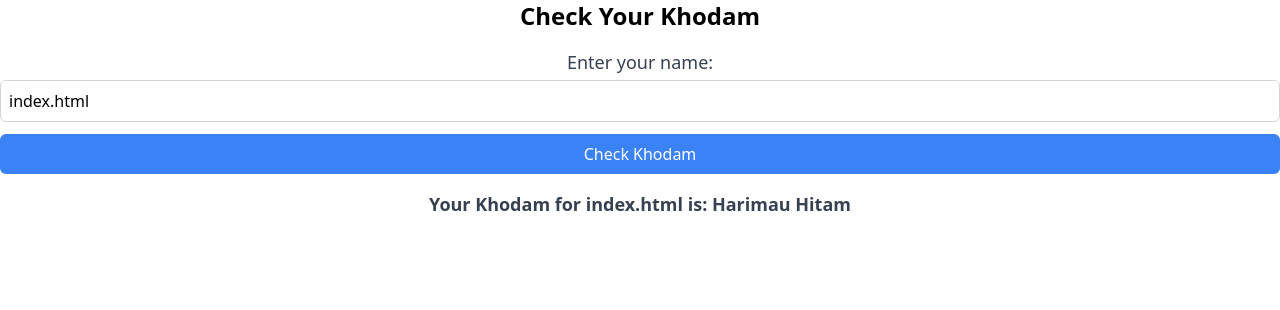
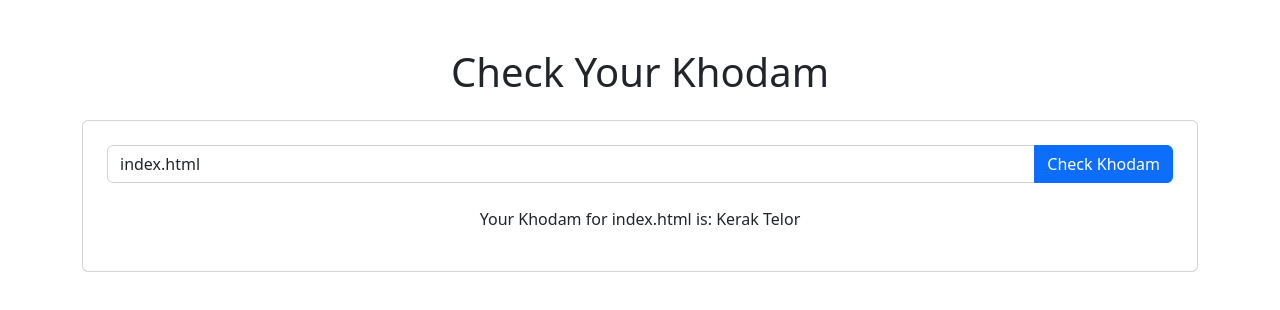
Before and after one commit to anggeryoga/cek-khodam, a plain HTML site: page index.html in a window 1280 px wide. Drawn offline with nearby package versions, Linux system fonts and the light colour scheme.

Commit message:
Update index.html

```diff
--- a/index.html
+++ b/index.html
@@ -4,25 +4,20 @@
     <meta charset="UTF-8">
     <meta name="viewport" content="width=device-width, initial-scale=1.0">
     <title>Check Your Khodam</title>
-    <script src="https://cdn.tailwindcss.com"></script>
-    <style>
-        body {
-            @apply bg-gray-100 flex items-center justify-center min-h-screen;
-        }
-        .container {
-            @apply bg-white p-6 rounded-lg shadow-lg;
-        }
-    </style>
+    <link href="https://cdn.jsdelivr.net/npm/bootstrap@5.2.0/dist/css/bootstrap.min.css" rel="stylesheet">
 </head>
 <body>
-    <div class="container text-center">
-        <h1 class="text-2xl font-bold mb-4">Check Your Khodam</h1>
-        <form id="khodamForm" class="mb-4">
-            <label for="name" class="block text-lg font-medium text-gray-700">Enter your name:</label>
-            <input type="text" id="name" name="name" required class="mt-1 block w-full p-2 border border-gray-300 rounded-md">
-            <button type="submit" class="mt-3 w-full bg-blue-500 text-white py-2 rounded-md">Check Khodam</button>
-        </form>
-        <p id="result" class="text-lg font-semibold text-gray-700"></p>
+    <div class="container mt-5">
+        <h1 class="text-center mb-4">Check Your Khodam</h1>
+        <div class="card p-4">
+            <form id="khodamForm" class="mb-4">
+                <div class="input-group">
+                    <input type="text" id="name" name="name" class="form-control" placeholder="Enter your name" required>
+                    <button type="submit" class="btn btn-primary">Check Khodam</button>
+                </div>
+            </form>
+            <p id="result" class="text-center"></p>
+        </div>
     </div>
 
     <script>
@@ -32,13 +27,21 @@
             "Ikan Lele Hitam", "Kuda Hitam", "Ular Hitam", "Gagak Hitam",
             "Kalajengking Hitam", "Kumbang Hitam", "Musang Hitam", "Tikus Hitam",
             "Kupu-kupu Hitam", "Katak Hitam", "Belalang Hitam", "Rusa Hitam",
-            "Kepiting Hitam", "Kijang Hitam", "Burung Elang Hitam", "Laba-laba Hitam",
-            "Buaya Hitam", "Monyet Hitam", "Gajah Hitam", "Bebek Hitam",
-            "Ayam Hitam", "Kerbau Hitam"
+            "Dawet Ayu", // Nama Makanan Tradisional
+            "Soto Ayam", "Nasi Goreng", "Gado-gado", "Rendang",
+            "Sate Ayam", "Bakso", "Nasi Uduk", "Nasi Kuning",
+            "Nasi Padang", "Soto Betawi", "Sop Buntut", "Rawon",
+            "Ketoprak", "Kerak Telor", "Pecel Lele", "Soto Banjar",
+            "Lontong Cap Go Meh", "Lontong Sayur", "Nasi Liwet", "Nasi Pecel"
         ];
 
         function generateRandomKhodam() {
-            return khodams[Math.floor(Math.random() * khodams.length)];
+            const random = Math.random();
+            if (random < 0.75) { // 75% kemungkinan muncul makanan
+                return khodams[Math.floor(Math.random() * 20) + 20]; // Index 20-39 adalah makanan
+            } else {
+                return khodams[Math.floor(Math.random() * 20)]; // Index 0-19 adalah hewan
+            }
         }
 
         document.getElementById('khodamForm').addEventListener('submit', function(e) {
@@ -47,14 +50,14 @@
             if (name) {
                 const khodam = generateRandomKhodam();
                 document.getElementById('result').innerText = `Your Khodam for ${name} is: ${khodam}`;
-                window.history.pushState({}, '', `/${name}`);
+                window.history.pushState({}, null, name);
             }
         });
 
         document.addEventListener('DOMContentLoaded', function() {
             const path = window.location.pathname.substring(1);
-            if (path) {
-                const name = decodeURIComponent(path);
+            const name = path.startsWith('cek-khodam/') ? path.substring(11) : path;
+            if (name) {
                 const khodam = generateRandomKhodam();
                 document.getElementById('name').value = name;
                 document.getElementById('result').innerText = `Your Khodam for ${name} is: ${khodam}`;
```
